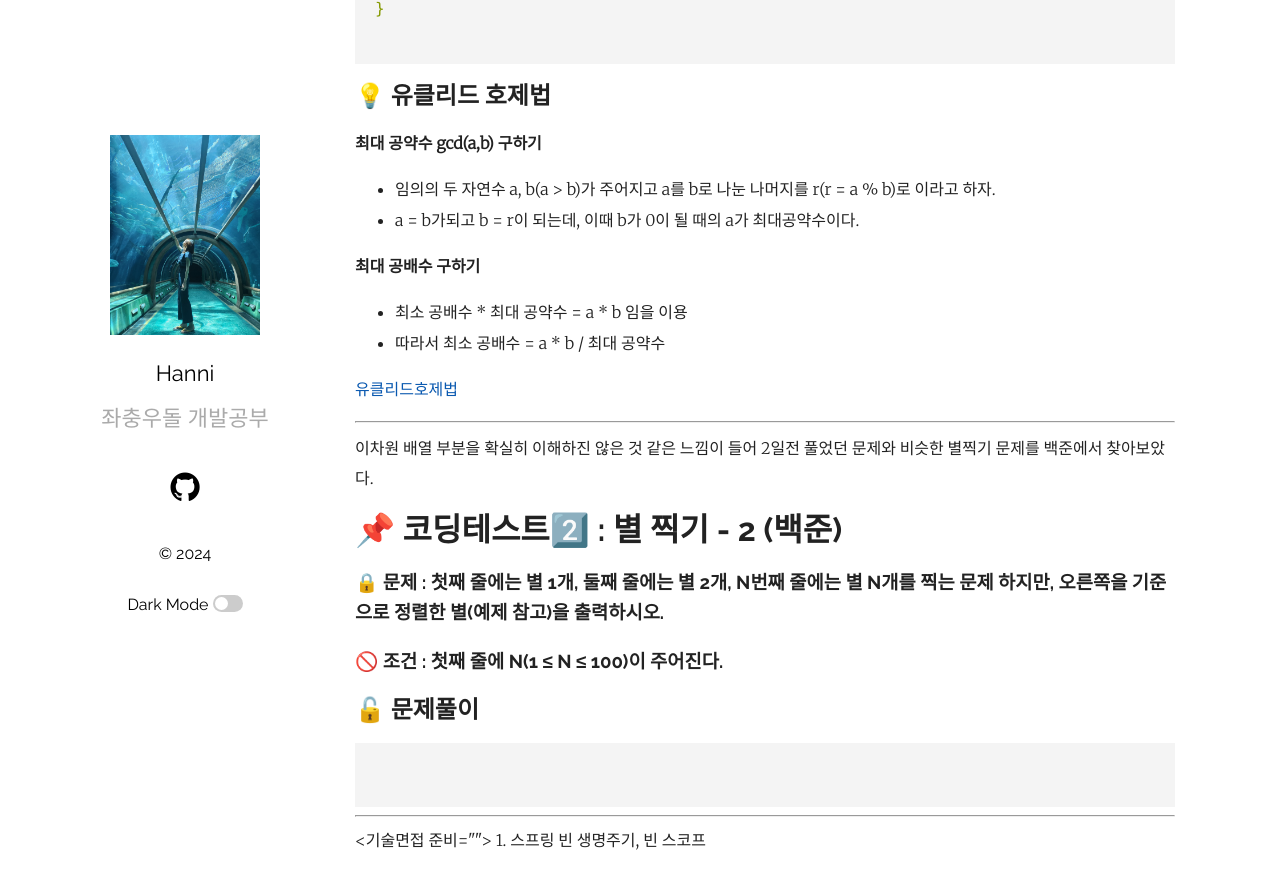
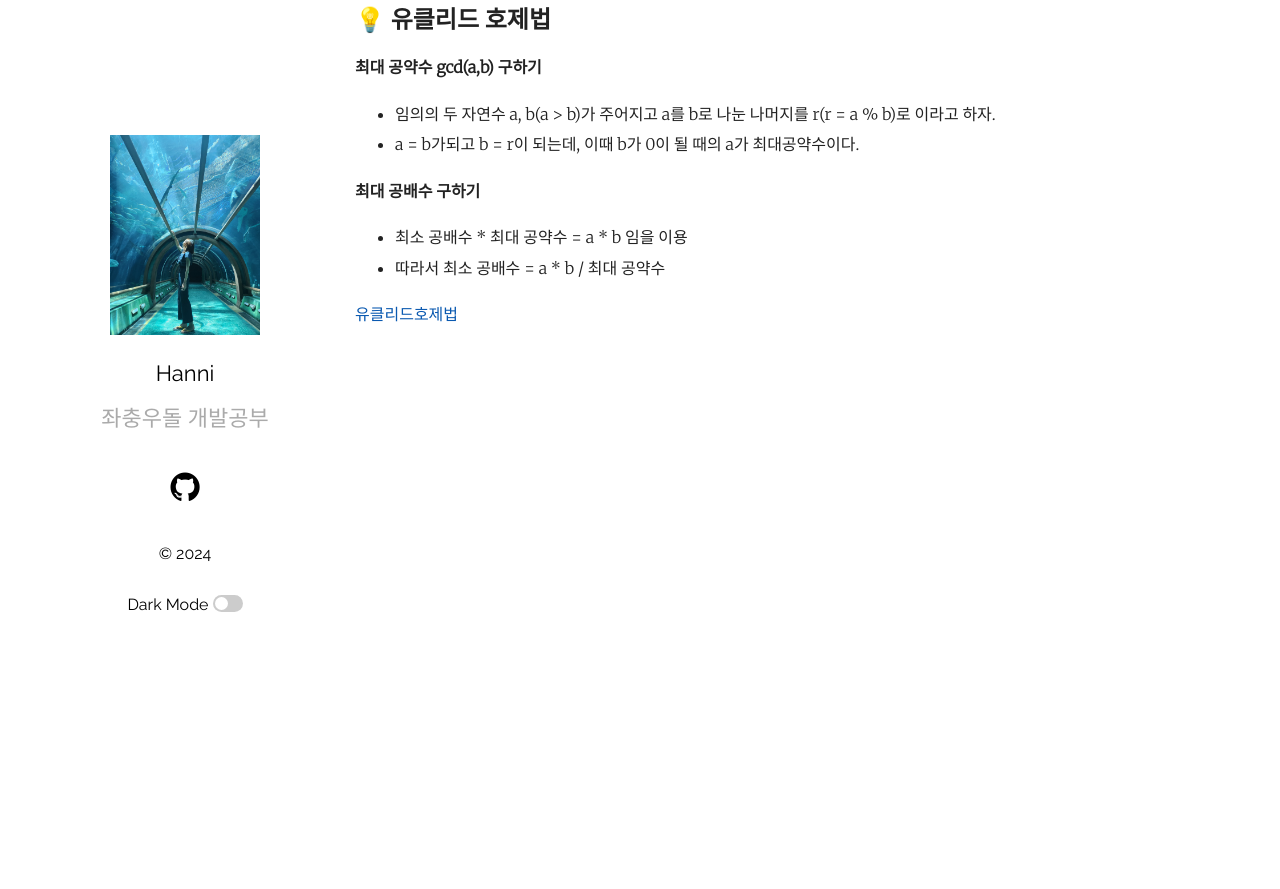
Before and after one commit to HaejungHan/HaejungHan.previous.blog, a Jekyll site: the page built from _posts/2024-06-12-유클리드호제법.markdown, in a window 1280 px wide and 900 px high, scrolled down 977 px. Shown: the top 889 px of the window. Built offline with Jekyll 4.4.1, drawn with Linux system fonts in a browser that asks for light colours.

Commit message:
20240630 TIL

````diff
--- a/_posts/2024-06-12-유클리드호제법.markdown
+++ b/_posts/2024-06-12-유클리드호제법.markdown
@@ -60,28 +54,3 @@ class Solution {
 - 따라서 최소 공배수 = a * b / 최대 공약수
 
 [유클리드호제법](https://velog.io/@archivvonjang/%EC%9C%A0%ED%81%B4%EB%A6%AC%EB%93%9C-%ED%98%B8%EC%A0%9C%EB%B2%95-%EC%B5%9C%EB%8C%80%EA%B3%B5%EC%95%BD%EC%88%98-%EC%B5%9C%EB%8C%80-%EA%B3%B5%EB%B0%B0%EC%88%98)
-
--------------------------------------------------------------
-
-이차원 배열 부분을 확실히 이해하진 않은 것 같은 느낌이 들어 2일전 풀었던 문제와 비슷한 별찍기 문제를 백준에서 찾아보았다.
-
-
-# 📌 코딩테스트2️⃣ : 별 찍기 - 2 (백준)
-
-### 🔒 문제 : 첫째 줄에는 별 1개, 둘째 줄에는 별 2개, N번째 줄에는 별 N개를 찍는 문제 하지만, 오른쪽을 기준으로 정렬한 별(예제 참고)을 출력하시오.
-
-### 🚫 조건 : 첫째 줄에 N(1 ≤ N ≤ 100)이 주어진다.
-
-
-## 🔓 문제풀이
-
-```java
-
-```
-
-
------------------------------------------------------
-
-<기술면접 준비>
-
-1. 스프링 빈 생명주기, 빈 스코프
--- a/_posts/2024-06-18-component와autowired알고리즘 조합.markdown
+++ b/_posts/2024-06-18-component와autowired알고리즘 조합.markdown
@@ -4,10 +4,6 @@ title:  "TIL(20240618) [Spring:@Component와 @Autowired, 알고리즘:조합]"
 date:  2024-06-18
 categories: TIL Spring 알고리즘 코딩테스트
 ---
-
-
----------------------------------------------------------------------
-
 
 
 ---------------------------------------------------------------------
--- a/_posts/2024-06-23-테스트코드 작성하기.markdown
+++ b/_posts/2024-06-23-테스트코드 작성하기.markdown
@@ -73,5 +73,3 @@ class UserServiceTest {
     assertEquals(testUser.getUserId(), responseDto.getUserId());
   }
 ```
-
-willReturn으로 testUser를 반환할 수 있도록 하고
--- a/_posts/2024-06-24-아웃소싱 프로젝트 .markdown
+++ b/_posts/2024-06-24-아웃소싱 프로젝트 .markdown
@@ -11,7 +11,6 @@ categories: TIL Spring
 
 ## 💡 아웃소싱 프로젝트: fix 팔로우
 
-구현하고 제대로 테스트를 안해본 탓이다..
 
 ```java
 
--- a/_posts/2024-06-28-기술면접질문.markdown
+++ b/_posts/2024-06-28-기술면접질문.markdown
@@ -39,8 +39,14 @@ categories: TIL 기술면접
 ```
 - QueryDSL을 사용하여 복잡한 동적 쿼리를 작성하는 방법을 설명해 주세요.
 - 프로젝트에서 좋아요 기능을 구현할 때, 특정 사용자가 특정 게시글을 이미 좋아요 했는지 확인하는 방법을 설명해 주세요.
+
 - JPA에서 Lazy Loading과 Eager Loading의 차이점은 무엇인가요? 각각의 장단점에 대해 설명해 주세요.
+: Eager은 즉시로딩을 의미하며 데이터 조회시, 연관된 데이터까지 한번에 불러오는 것이고 Lazy는 지연로딩을 의미하며 필요한 시점에서 연관된 데이터를 불러오는 것에서 차이점이 있습니다. 각각의 장단점을 다대1 연관관계를 가진 member와 team에 비유를 해서 설명해드리면
+Eager의 경우 member조회시 어떤 팀에 속해있는지에 대해서 까지 SQL문이 날아갑니다. 그런데 LAZY로 설정해놓는다면 오로지 member만 조회하는 SQL문이 날아가게 되는데, member와 team을 같이 조회해야하는 상황에서라면 Eager설정이 필요하지만 오직 member만 조회를 하려고 하는 상황이라면 Lazy설정이 효율적입니다. 그 이유는 member와 연관된 team의 데이터가 많다면 엄청난 양의 SQL문이 날아가기 때문에 비효율적일 수 있기 때문입니다.
+
 - JPA에서 N+1 문제를 해결하기 위한 방법을 설명해 주세요.
+
+
 - ⭐⭐⭐⭐(CS)트랜잭션(특징,프로세스 등)
 
 
````
Also changed, not shown: other parts of _posts/2024-06-12-유클리드호제법.markdown (+0 -6 lines), _posts/2024-06-25-최소직사각형.markdown (+0 -7 lines).
